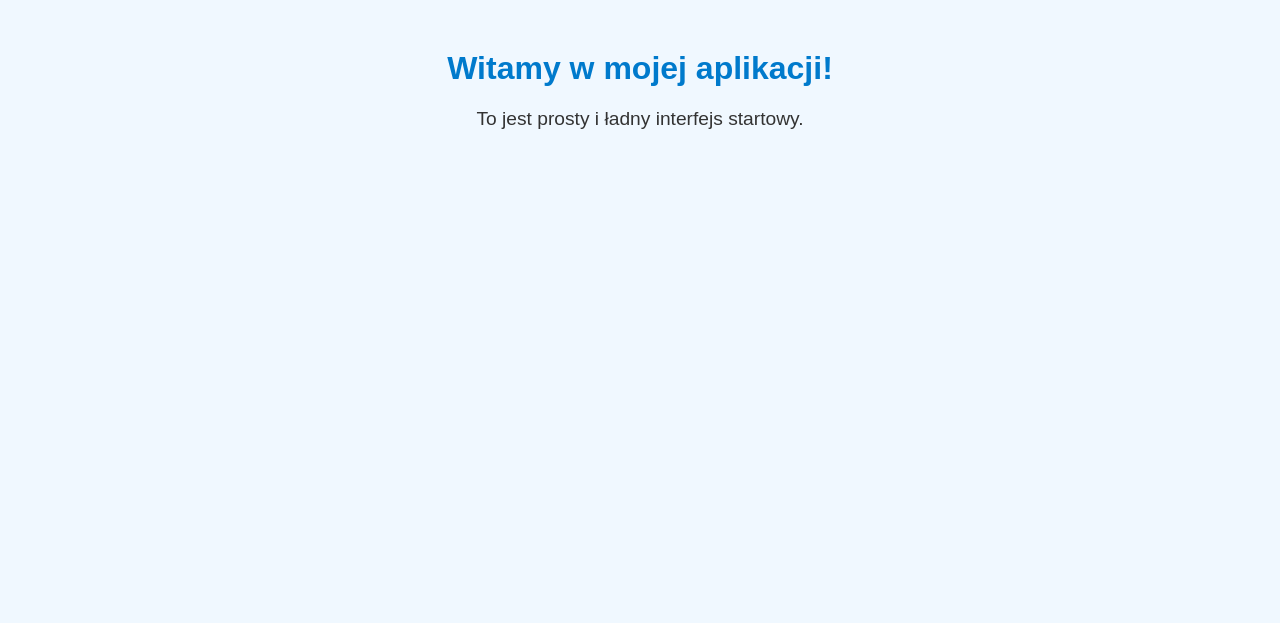
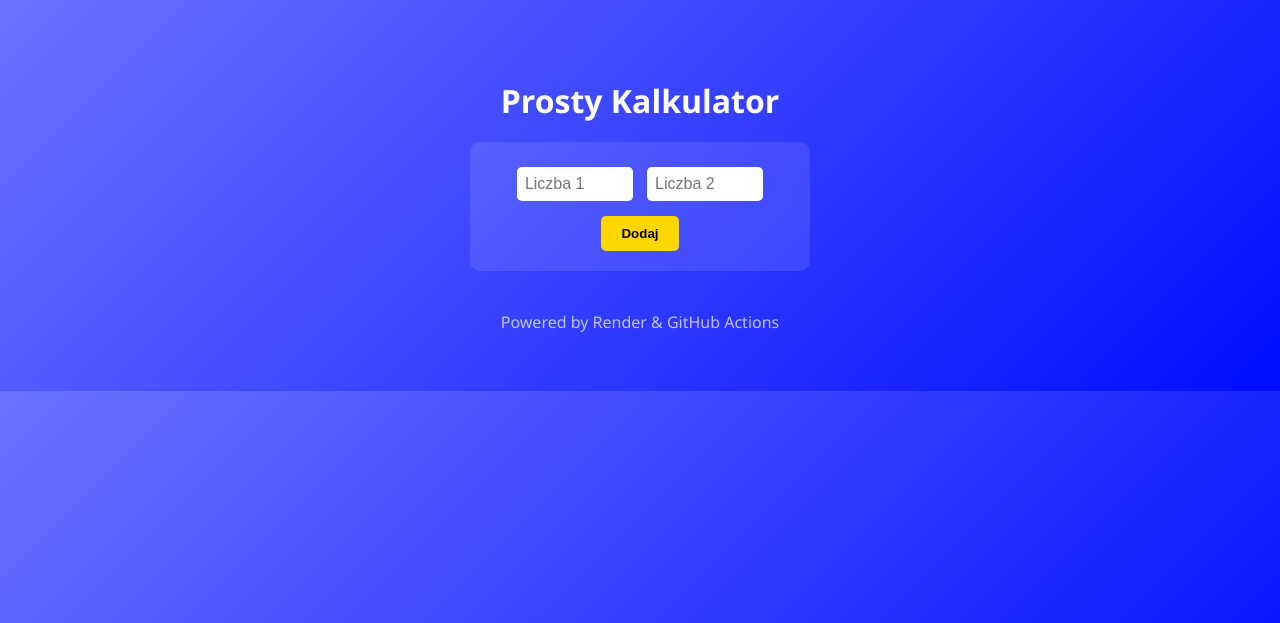
Before and after one commit to badmintonenjoyer/python-project, a Flask app: template templates/index.html in a window 1280 px wide. Shown: the top 623 px of the page. Run offline with Flask 3, Linux system fonts and the light colour scheme; the template is opened without the code that fills it, so the values that code supplies are empty.

Commit message:
zmiany w main

```diff
--- a/main.py
+++ b/main.py
@@ -1,14 +1,27 @@
-from flask import Flask
+from flask import Flask, render_template, request, jsonify
+import os
 
 app = Flask(__name__)
 
-@app.route("/")
+@app.route('/')
 def home():
-    return "Hello from Flask on Render!"
+    return render_template('index.html')
+
+@app.route('/calculate', methods=['POST'])
+def calculate():
+    try:
+        num1 = float(request.form.get('num1', 0))
+        num2 = float(request.form.get('num2', 0))
+        result = num1 + num2
+        return render_template('index.html', result=result, num1=num1, num2=num2)
+    except ValueError:
+        return render_template('index.html', error="Proszę wpisać poprawne liczby.")
 
 @app.route('/health')
 def health():
-    return 'OK', 200
+    # Możesz tutaj dodać więcej sprawdzeń (np. DB, serwisy)
+    return jsonify(status="OK", service="Python Flask app", version="1.0")
 
 if __name__ == '__main__':
-    app.run(debug=True)
+    port = int(os.environ.get('PORT', 5000))
+    app.run(host='0.0.0.0', port=port, debug=False)
--- a/templates/index.html
+++ b/templates/index.html
@@ -2,25 +2,74 @@
 <html lang="pl">
 <head>
   <meta charset="UTF-8" />
-    <title>Moja Aplikacja</title>
+  <title>Prosty Kalkulator</title>
   <style>
     body {
-            font-family: Arial, sans-serif;
-            background: #f0f8ff;
-            color: #333;
+      font-family: 'Segoe UI', Tahoma, Geneva, Verdana, sans-serif;
+      background: linear-gradient(135deg, #6b73ff, #000dff);
+      color: white;
       text-align: center;
-            margin-top: 50px;
+      padding: 50px;
     }
     h1 {
-            color: #007acc;
+      margin-bottom: 0.5em;
     }
-        p {
-            font-size: 1.2em;
+    form {
+      margin: 20px auto;
+      max-width: 300px;
+      background: rgba(255, 255, 255, 0.1);
+      padding: 20px;
+      border-radius: 10px;
+    }
+    input[type="number"] {
+      width: 100px;
+      padding: 8px;
+      margin: 5px;
+      border-radius: 5px;
+      border: none;
+      font-size: 1em;
+    }
+    button {
+      background: #ffd700;
+      border: none;
+      padding: 10px 20px;
+      margin-top: 10px;
+      border-radius: 5px;
+      font-weight: bold;
+      cursor: pointer;
+    }
+    .result {
+      margin-top: 20px;
+      font-size: 1.4em;
+      font-weight: bold;
+    }
+    .error {
+      color: #ff6347;
+      margin-top: 15px;
+    }
+    footer {
+      margin-top: 40px;
+      opacity: 0.7;
     }
   </style>
 </head>
 <body>
-    <h1>Witamy w mojej aplikacji!</h1>
-    <p>To jest prosty i ładny interfejs startowy.</p>
+  <h1>Prosty Kalkulator</h1>
+  <form method="post" action="/calculate">
+    <input type="number" step="any" name="num1" placeholder="Liczba 1" value="{{ num1 if num1 is defined else '' }}" required />
+    <input type="number" step="any" name="num2" placeholder="Liczba 2" value="{{ num2 if num2 is defined else '' }}" required />
+    <br/>
+    <button type="submit">Dodaj</button>
+  </form>
+
+  {% if result is defined %}
+    <div class="result">Wynik: {{ result }}</div>
+  {% endif %}
+
+  {% if error is defined %}
+    <div class="error">{{ error }}</div>
+  {% endif %}
+
+  <footer>Powered by Render &amp; GitHub Actions</footer>
 </body>
 </html>
```
Lines whose indentation alone changed are shown as unchanged.
